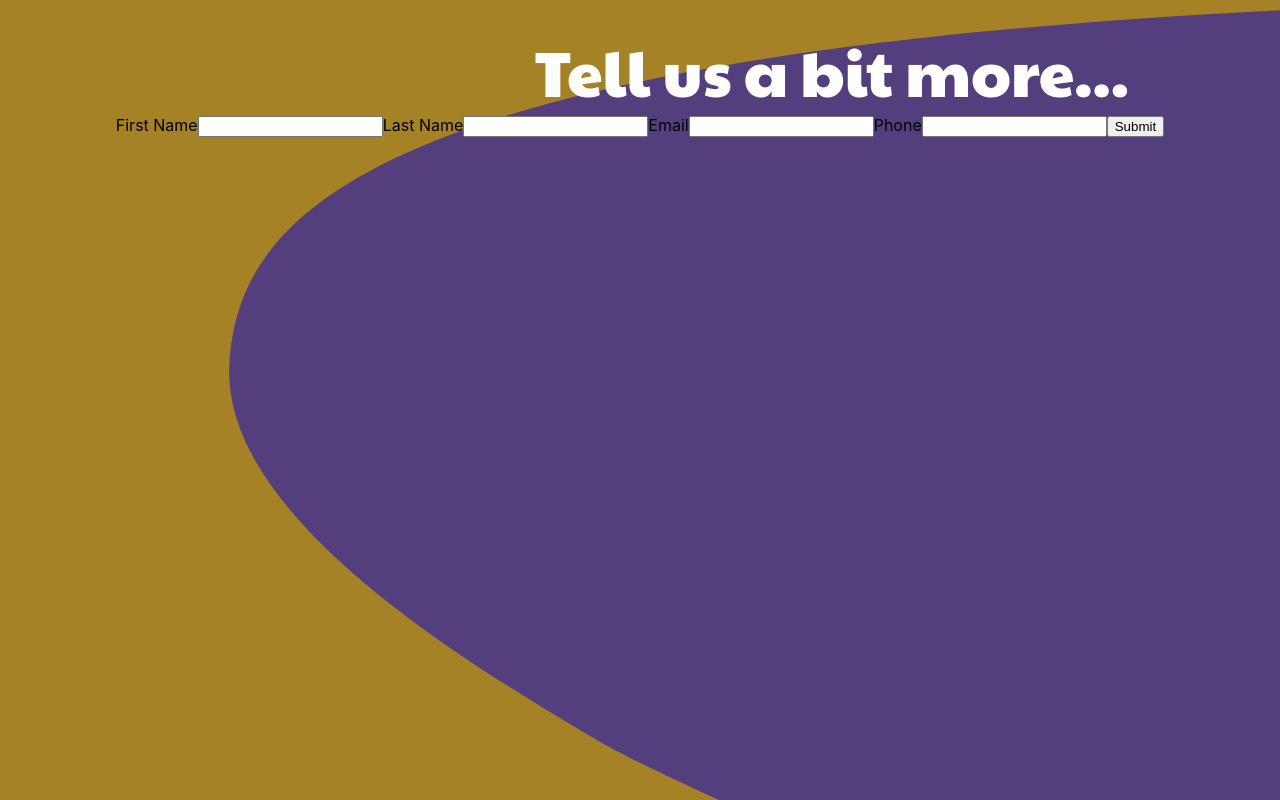
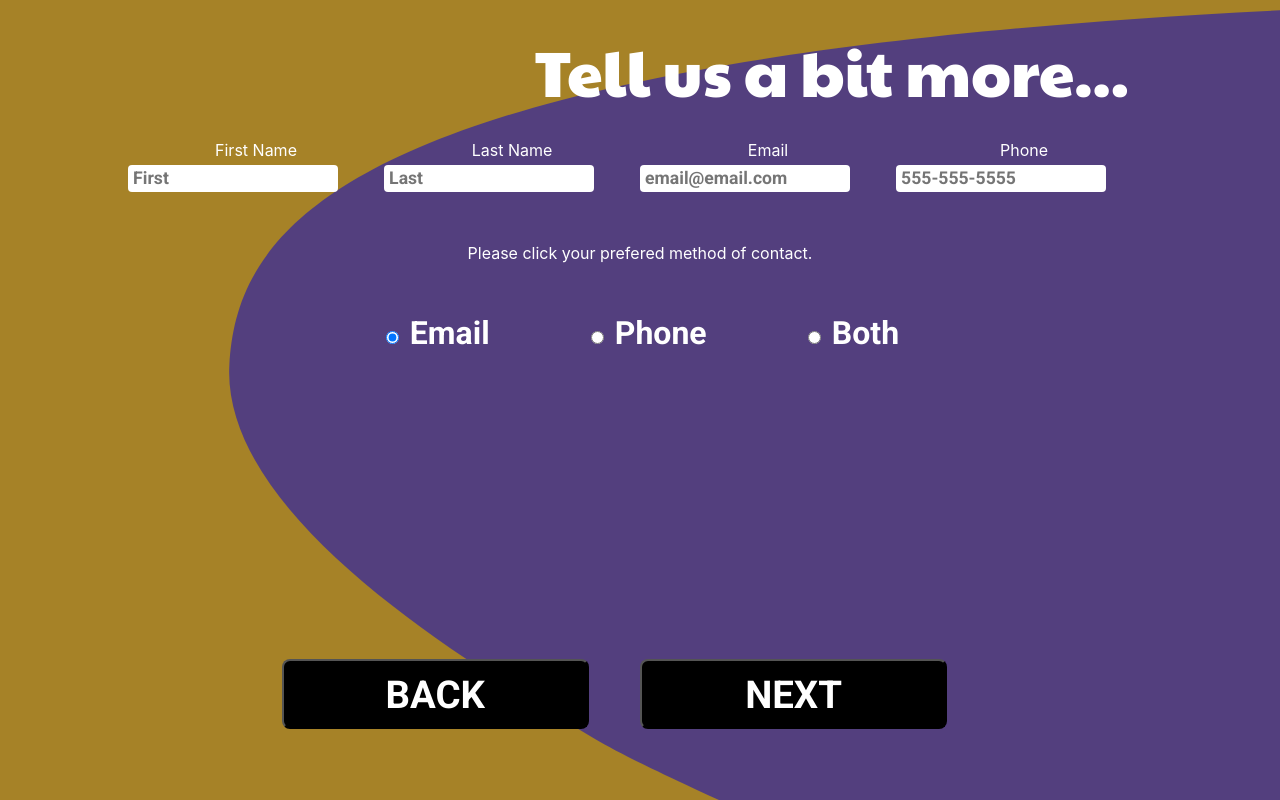
Before and after one commit to KimDuclos/flextogether, a React (Create React App) app: page /tell-more in a window 1280 px wide. Shown: the top 800 px of the page. Built offline with nearby package versions, Linux system fonts and the light colour scheme.

Commit message:
radio buttons built, some alignment done

```diff
--- a/src/tell-more.jsx
+++ b/src/tell-more.jsx
@@ -26,65 +26,128 @@ const TellMore = () => {
   return (
     <div className="tell-more-page">
       <div className="tell-more-title">Tell us a bit more...</div>
-      <form onSubmit={handleSubmit(onSubmit)}>
+      <form onSubmit={handleSubmit(onSubmit)} className="contact-form">
+        <div className="text-boxes">
+          <div className="box">
+            <div className="label">
               <label htmlFor="firstName">First Name</label>
+            </div>
+            <div className="input">
               <input
+                className="contact-input"
                 name="firstName"
                 type="text"
+                placeholder="First"
                 ref={register({
                   required: "First name is required.",
                   pattern: {
                     value: /^[A-Za-z]+$/,
-              message: "First name can only have alphabetical characters.",
+                    message:
+                      "First name can only have alphabetical characters.",
                   },
                 })}
               />
-        {errors.firstName && errors.firstName.message && <p>{errors.firstName.message}</p>}
+              {errors.firstName && errors.firstName.message && (
+                <p>{errors.firstName.message}</p>
+              )}
+            </div>
+          </div>
 
+          <div className="text-boxes">
+            <div className="box">
+              <div className="label">
                 <label htmlFor="lastName">Last Name</label>
+              </div>
               <input
+                className="contact-input"
                 name="lastName"
                 type="text"
+                placeholder="Last"
                 ref={register({
                   required: "Last name is required.",
                   pattern: {
                     value: /^[A-Za-z]+$/,
-            message: "Last name can only have alphabetical characters."
+                    message: "Last name can only have alphabetical characters.",
                   },
                 })}
               />
-        {errors.lastName && errors.lastName.message && <p>{errors.lastName.message}</p>}
+              {errors.lastName && errors.lastName.message && (
+                <p>{errors.lastName.message}</p>
+              )}
+            </div>
+          </div>
 
+          <div className="text-boxes">
+            <div className="box">
+              <div className="label">
                 <label htmlFor="email">Email</label>
+              </div>
               <input
+                className="contact-input"
                 name="email"
-          type="email"
+                // type="email"
+                placeholder="email@email.com"
                 ref={register({
                   required: "Email is required.",
                   pattern: {
                     value: /^[a-zA-Z0-9]+@(?:[a-zA-Z0-9]+\.)+[A-Za-z]+$/,
-              message: "Email is not in correct format."
-            }
+                    message: "Email is not in correct format.",
+                  },
                 })}
               />
-        {errors.email && errors.email.message && <p>{errors.email.message}</p>}
+              {errors.email && errors.email.message && (
+                <p>{errors.email.message}</p>
+              )}
+            </div>
+          </div>
 
+          <div className="text-boxes">
+            <div className="box">
+              <div className="label">
                 <label htmlFor="phone">Phone</label>
+              </div>
               <input
+                className="contact-input"
                 name="phone"
                 type="tel"
+                placeholder="555-555-5555"
                 ref={register({
                   required: "Phone number is required.",
                   pattern: {
                     value: /^\(?([0-9]{3})\)?[-. ]?([0-9]{3})[-. ]?([0-9]{4})$/,
-              message: "Phone number is not in correct format."
-            }
+                    message: "Phone number is not in correct format.",
+                  },
                 })}
-
               />
-        {errors.phone && errors.phone.message && <p>{errors.phone.message}</p>}
-
-        <input type="submit" />
+              {errors.phone && errors.phone.message && (
+                <p>{errors.phone.message}</p>
+              )}
+            </div>
+          </div>
+        </div>
+        <label className="notification-title">Please click your prefered method of contact.</label>
+        <div className="notification-buttons">
+          <label>
+            <input
+              type="radio"
+              value="email"
+              name="notificationMethod"
+              value="Email"
+              checked
+            />{" "}
+            Email
+          </label>
+          <label>
+            <input type="radio" value="phone" name="notificationMethod" /> Phone
+          </label>
+          <label>
+            <input type="radio" value="both" name="notificationMethod" /> Both
+          </label>
+        </div>
+        <div className="tell-more-prog-btns">
+          <input type="submit" value="BACK" className="tell-more-prog-button" />
+          <input type="submit" value="NEXT" className="tell-more-prog-button" />
+        </div>
       </form>
     </div>
   );
--- a/src/tell-more.scss
+++ b/src/tell-more.scss
@@ -34,11 +34,13 @@ $size375: "375px";
     text-align: left;
   }
   .contact-form {
-    width: 60%;
+    width: 80%;
     display: flex;
-    justify-content: space-between;
-    margin: 2% 0 0 34%;
+    justify-content: space-around;
+    margin: 2% auto 0 auto;
     color: white;
+    display: flex;
+    flex-direction: column;
     @media (max-width: $size375) {
       display: flex;
       flex-direction: column;
@@ -50,15 +52,28 @@ $size375: "375px";
         margin: 5% auto;
       }
     }
+    .text-boxes {
+      display: flex;
+      flex-direction: row;
+      width: 100%;
+      .box {
+        display: flex;
+        flex-direction: column;
+        width: 100%;
+      }
       .contact-input {
-      width: 30%;
+        width: 80%;
         border-radius: 4px;
         border: none;
-      height: 3em;
+        height: 1.5em;
         font-size: 1.1em;
         padding: 0 0 0 2%;
         font-family: "Roboto", sans-serif;
         font-weight: bold;
+        display: flex;
+        flex-direction: column;
+        margin: 2% 0 0 0;
+      }
     }
   }
   .notification-pref {
@@ -72,28 +87,40 @@ $size375: "375px";
     text-align: right;
     margin: 5% 0 0 64%;
   }
+  .notification-title {
+    margin: 5% auto 0 auto;
+  }
   .notification-buttons {
+    width: 60%;
     color: white;
     font-family: "Roboto", sans-serif;
     font-weight: bold;
     font-size: 2em;
     display: flex;
     justify-content: flex-end;
-    margin: 2% 3.5% 0 0;
+    margin: 5% auto 0 auto;
+    display: flex;
+    justify-content: space-around;
     .radio-button {
       margin: 0 2% 0 1%;
       height: 24px;
       width: 24px;
     }
   }
-  .tell-more-prog-buttons {
+
+  .tell-more-prog-btns {
+    margin: 30% auto;
+    width: 100%;
+    .tell-more-prog-button {
       background-color: black;
       color: white;
-    display: flex;
-    flex-direction: row;
-    justify-content: space-between;
-    width: 250px;
-    margin: 26% 55% 0 5%;
+      width: 220px;
+      height: 70px;
+      font-family: "Roboto", sans-serif;
+      font-size: 2.4em;
+      font-weight: bold;
+      border-radius: 8px;
+      margin: 0 5% 0 0;
       @media (max-width: $size1500) {
         width: 30%;
       }
@@ -104,3 +131,4 @@ $size375: "375px";
       }
     }
   }
+}
```
Lines whose indentation alone changed are shown as unchanged.
